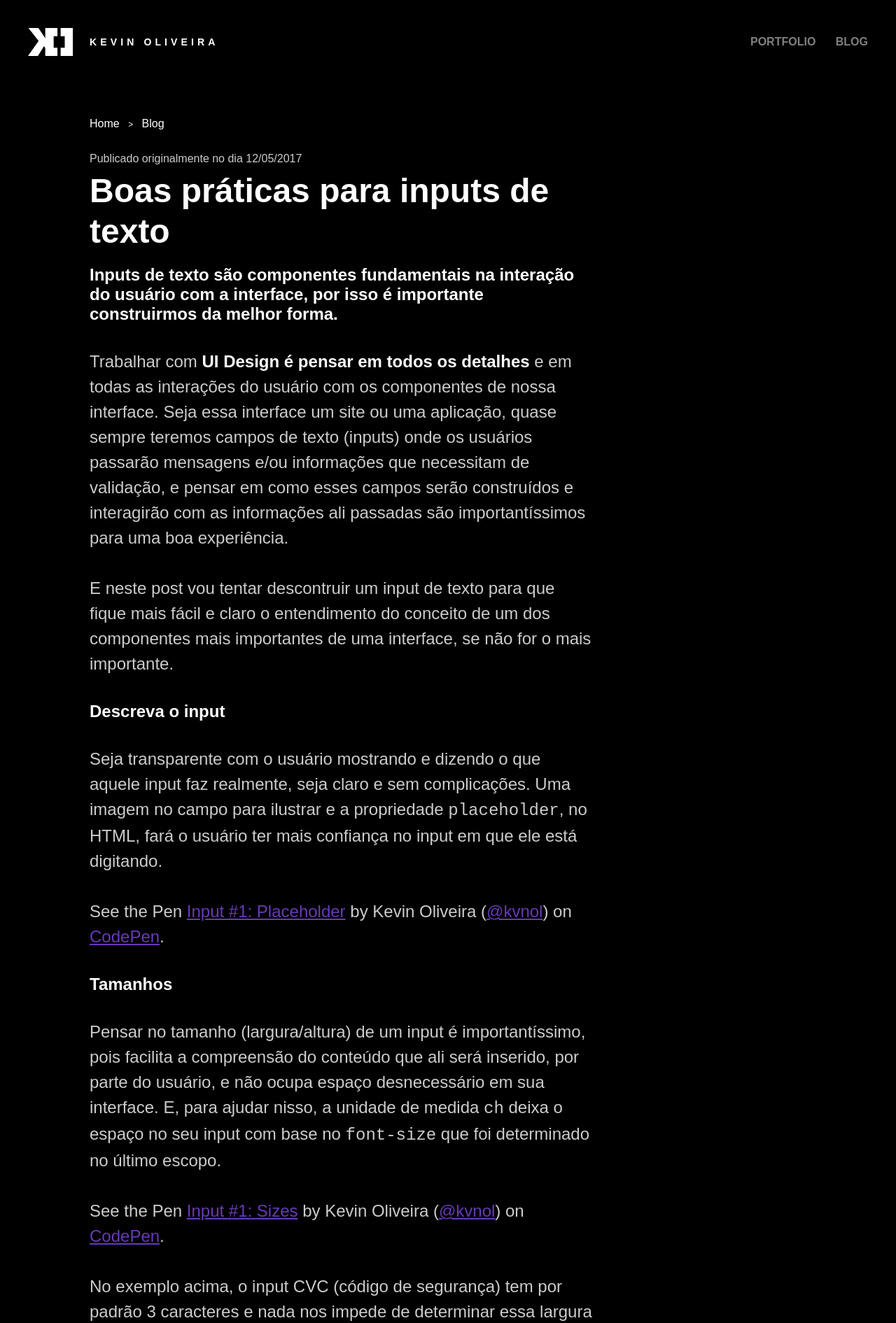
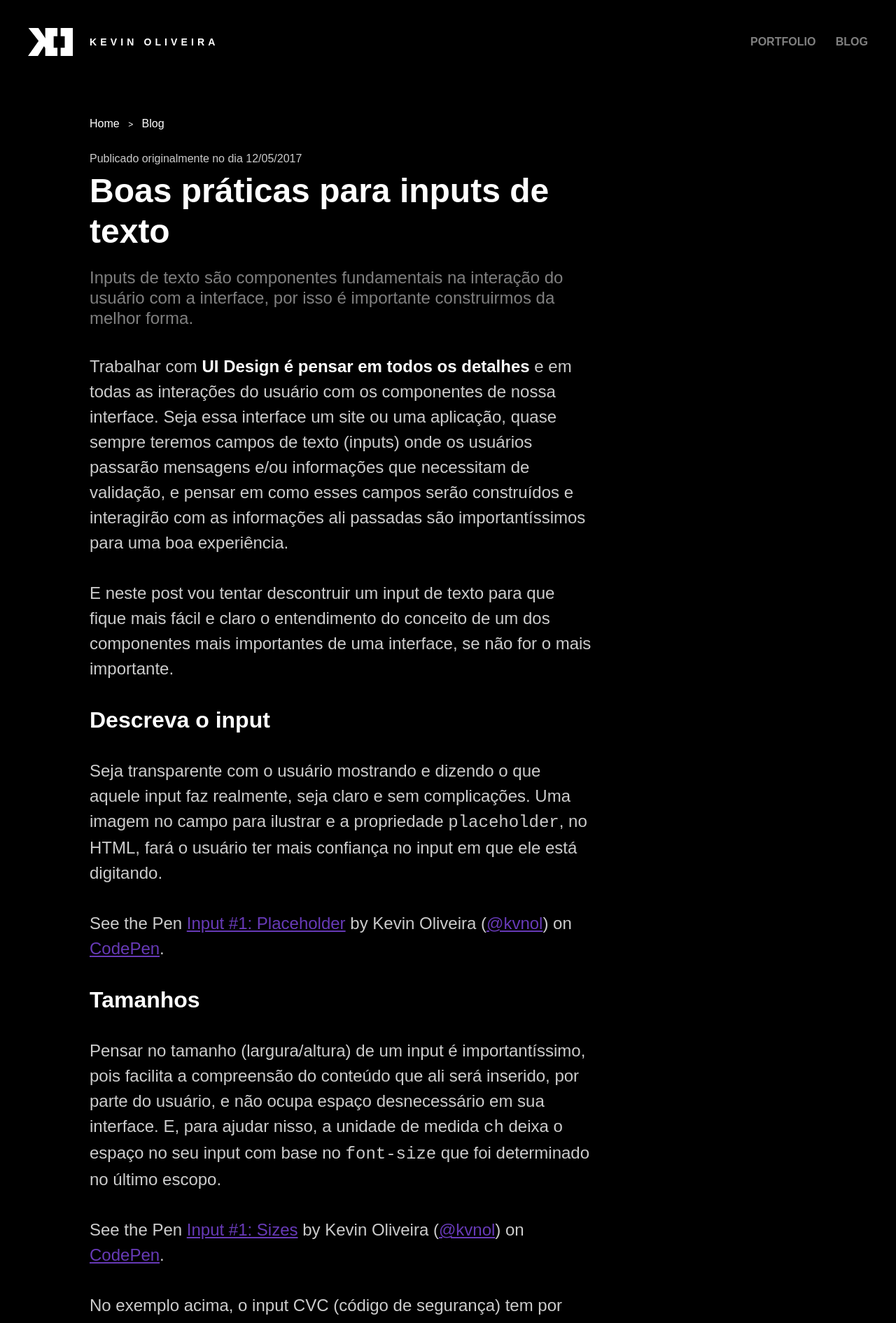
Before and after one commit to kvnol/kevinoliveira.com.br, a Jekyll site: the page built from _posts/2017-12-05-input-boas-praticas.md, in a window 1280 px wide. Shown: the top 1891 px of the page at 70% size. Built offline with Jekyll 4.4.1, drawn with Linux system fonts in a browser that asks for light colours; some web fonts are replaced; comment, search, counter and statistics services are not loaded.

Commit message:
Update posts

```diff
--- a/_layouts/post.html
+++ b/_layouts/post.html
@@ -29,9 +29,9 @@ itemtype="http://schema.org/Blog{% if page.slug != 'home' %}Posting{% endif %}">
       <header class="post-header">
         <time itemprop="datePublished" datetime="{{ page.date | date_to_xmlschema }}" content="{{ page.date | date_to_xmlschema }}" class="post-header__date"
           pubdate>Publicado originalmente no dia {{ page.date | date: "%m/%d/%Y" }}</time>
-        <h1 itemprop="headline" class="post-header__title">{{ page.title }}</h1>
+        <h2 itemprop="headline" class="post-header__title">{{ page.title }}</h2>
         {%- if page.description -%}
-        <h2 itemprop="description" class="post-header__subtitle">{{ page.description }}</h2>
+        <h3 itemprop="description" class="post-header__subtitle">{{ page.description }}</h3>
         {%- endif -%}
       </header>
 
--- a/_posts/2017-12-05-input-boas-praticas.md
+++ b/_posts/2017-12-05-input-boas-praticas.md
@@ -13,13 +13,13 @@ Trabalhar com **UI Design é pensar em todos os detalhes** e em todas as intera
 
 E neste post vou tentar descontruir um input de texto para que fique mais fácil e claro o entendimento do conceito de um dos componentes mais importantes de uma interface, se não for o mais importante.
 
-## Descreva o input
+### Descreva o input
 
 Seja transparente com o usuário mostrando e dizendo o que aquele input faz realmente, seja claro e sem complicações. Uma imagem no campo para ilustrar e a propriedade `placeholder`, no HTML, fará o usuário ter mais confiança no input em que ele está digitando.
 
 <p data-height="450" data-theme-id="light" data-slug-hash="bYJQBz" data-default-tab="css,result" data-user="kvnol" data-embed-version="2" data-pen-title="Input #1: Placeholder" class="codepen">See the Pen <a href="https://codepen.io/kvnol/pen/bYJQBz/">Input #1: Placeholder</a> by Kevin Oliveira (<a href="https://codepen.io/kvnol">@kvnol</a>) on <a href="https://codepen.io">CodePen</a>.</p>
 
-## Tamanhos
+### Tamanhos
 
 Pensar no tamanho (largura/altura) de um input é importantíssimo, pois facilita a compreensão do conteúdo que ali será inserido, por parte do usuário, e não ocupa espaço desnecessário em sua interface. E, para ajudar nisso, a unidade de medida `ch` deixa o espaço no seu input com base no `font-size` que foi determinado no último escopo.
 
@@ -27,7 +27,7 @@ Pensar no tamanho (largura/altura) de um input é importantíssimo, pois facilit
 
 No exemplo acima, o input CVC (código de segurança) tem por padrão 3 caracteres e nada nos impede de determinar essa largura diretamente no CSS.
 
-## `:focus` no input é importante
+### `:focus` no input é importante
 
 É comum vermos inputs com a propriedade `outline` desabilitada quando o input está selecionado, muitas vezes pelo outline padrão do browser não possuir/combinar a mesma identidade visual da sua interface.
 
@@ -35,7 +35,7 @@ A propriedade `outline` é importante para marcar visualmente seu input selecion
 
 <p data-height="450" data-theme-id="light" data-slug-hash="QOPzyN" data-default-tab="css,result" data-user="kvnol" data-embed-version="2" data-pen-title="Input #3: outline focus" class="codepen">See the Pen <a href="https://codepen.io/kvnol/pen/QOPzyN/">Input #3: outline focus</a> by Kevin Oliveira (<a href="https://codepen.io/kvnol">@kvnol</a>) on <a href="https://codepen.io">CodePen</a>.</p>
 
-## Pontos de toque
+### Pontos de toque
 
 No design responsivo, o ponto de toque é extremamente importante, pensando tanto na altura do input quanto na altura da linha que distancia um input para o outro (como no exemplo abaixo). O ponto de toque ideal para mobile é de, pelo menos, 48 pixels de altura/largura, [segundo a pesquisa da Google](https://developers.google.com/speed/docs/insights/SizeTapTargetsAppropriately?hl=pt-br).
 
--- a/assets/_scss/modules/post/_header.scss
+++ b/assets/_scss/modules/post/_header.scss
@@ -9,6 +9,13 @@
     }
   }
 
+  &__subtitle {
+    font-size: rem(24px);
+    line-height: 1.2;
+    font-weight: 300;
+    opacity: .5;
+  }
+
   &__date {
     display: block;
     opacity: .8;
```
Also changed, not shown: other parts of _layouts/post.html (+1 -1 lines).
